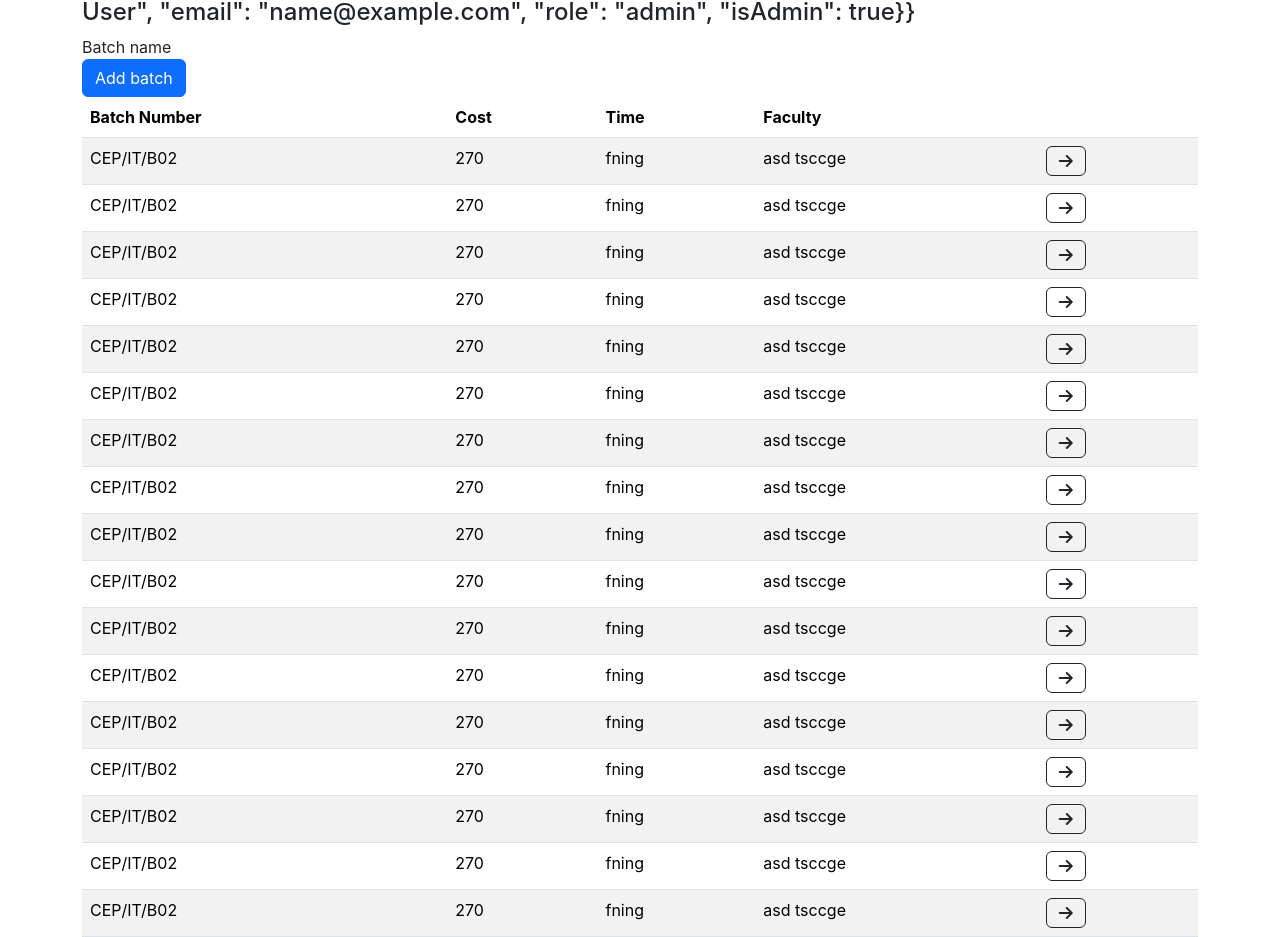
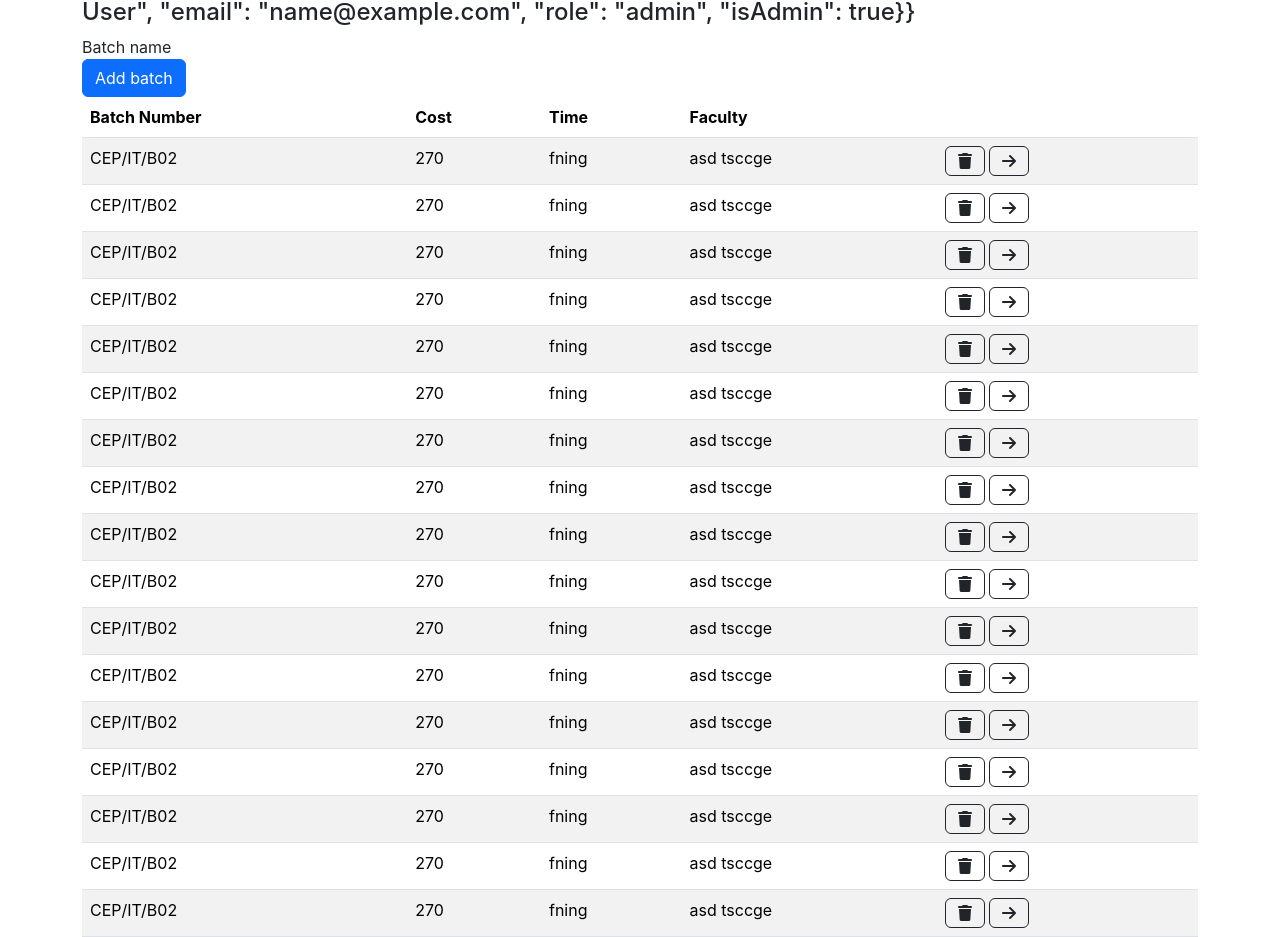
Before and after one commit to Rio-0912/CEP-frontend, a React (Create React App) app: page /batch in a window 1280 px wide. Shown: the part 432-1369 px from the top of the page. Built offline with nearby package versions, Linux system fonts and the light colour scheme; sample sign-in values are in the browser's storage.

Commit message:
Sunday Progress
Student Created, Dept and course got specific details

```diff
--- a/src/App.js
+++ b/src/App.js
@@ -5,12 +5,14 @@ import Login from './Components/Login';
 import Home from './Components/Home';
 import Course from './Components/Course';
 import Batches from './Components/Batches';
+import Students from './Components/Students'
 function App() {
   return (
     <>
       <BrowserRouter>
         <Routes>
           <Route path='/home' element={<Home/>} />
+          <Route path='/student' element={<Students/>} />
           <Route path='/batch' element={<Batches/>} />
           <Route path='/course' element={<Course/>} />
           <Route path='/' element={<Login/>} />
--- a/src/Components/BatchItem.js
+++ b/src/Components/BatchItem.js
@@ -21,119 +21,153 @@ const BatchItem = () => {
                             <td>270</td>
                             <td>fning</td>
                             <td>asd tsccge</td>
-                            <td> <Link class="fa-solid fa-arrow-right btn btn-outline-dark"></Link></td>
+                            <td>  <Link class="fa-solid fa-trash btn btn-outline-dark mx-1"></Link>
+                           <Link class="fa-solid fa-arrow-right btn btn-outline-dark" to={'/student'}></Link>
+                            </td>
                         </tr>
                         <tr>
                             <td>CEP/IT/B02</td>
                             <td>270</td>
                             <td>fning</td>
                             <td>asd tsccge</td>
-                            <td> <Link class="fa-solid fa-arrow-right btn btn-outline-dark"></Link></td>
+                            <td>  <Link class="fa-solid fa-trash btn btn-outline-dark mx-1"></Link>
+                            <Link class="fa-solid fa-arrow-right btn btn-outline-dark" to={'/student'}></Link>
+                            </td>
                         </tr>
                         <tr >
                             <td>CEP/IT/B02</td>
                             <td>270</td>
                             <td>fning</td>
                             <td>asd tsccge</td>
-                            <td> <Link class="fa-solid fa-arrow-right btn btn-outline-dark"></Link></td>
+                            <td>  <Link class="fa-solid fa-trash btn btn-outline-dark mx-1"></Link>
+                           <Link class="fa-solid fa-arrow-right btn btn-outline-dark" to={'/student'}></Link>
+                            </td>
                         </tr>
                         <tr>
                             <td>CEP/IT/B02</td>
                             <td>270</td>
                             <td>fning</td>
                             <td>asd tsccge</td>
-                            <td> <Link class="fa-solid fa-arrow-right btn btn-outline-dark"></Link></td>
+                            <td>  <Link class="fa-solid fa-trash btn btn-outline-dark mx-1"></Link>
+                           <Link class="fa-solid fa-arrow-right btn btn-outline-dark" to={'/student'}></Link>
+                            </td>
                         </tr>
                         <tr>
                             <td>CEP/IT/B02</td>
                             <td>270</td>
                             <td>fning</td>
                             <td>asd tsccge</td>
-                            <td> <Link class="fa-solid fa-arrow-right btn btn-outline-dark"></Link></td>
+                            <td>  <Link class="fa-solid fa-trash btn btn-outline-dark mx-1"></Link>
+                           <Link class="fa-solid fa-arrow-right btn btn-outline-dark" to={'/student'}></Link>
+                            </td>
                         </tr>
                         <tr>
                             <td>CEP/IT/B02</td>
                             <td>270</td>
                             <td>fning</td>
                             <td>asd tsccge</td>
-                            <td> <Link class="fa-solid fa-arrow-right btn btn-outline-dark"></Link></td>
+                            <td>  <Link class="fa-solid fa-trash btn btn-outline-dark mx-1"></Link>
+                           <Link class="fa-solid fa-arrow-right btn btn-outline-dark" to={'/student'}></Link>
+                            </td>
                         </tr>
                         <tr>
                             <td>CEP/IT/B02</td>
                             <td>270</td>
                             <td>fning</td>
                             <td>asd tsccge</td>
-                            <td> <Link class="fa-solid fa-arrow-right btn btn-outline-dark"></Link></td>
+                            <td>  <Link class="fa-solid fa-trash btn btn-outline-dark mx-1"></Link>
+                           <Link class="fa-solid fa-arrow-right btn btn-outline-dark" to={'/student'}></Link>
+                            </td>
                         </tr>
                         <tr>
                             <td>CEP/IT/B02</td>
                             <td>270</td>
                             <td>fning</td>
                             <td>asd tsccge</td>
-                            <td> <Link class="fa-solid fa-arrow-right btn btn-outline-dark"></Link></td>
+                            <td>  <Link class="fa-solid fa-trash btn btn-outline-dark mx-1"></Link>
+                           <Link class="fa-solid fa-arrow-right btn btn-outline-dark" to={'/student'}></Link>
+                            </td>
                         </tr>
                         <tr>
                             <td>CEP/IT/B02</td>
                             <td>270</td>
                             <td>fning</td>
                             <td>asd tsccge</td>
-                            <td> <Link class="fa-solid fa-arrow-right btn btn-outline-dark"></Link></td>
+                            <td>  <Link class="fa-solid fa-trash btn btn-outline-dark mx-1"></Link>
+                           <Link class="fa-solid fa-arrow-right btn btn-outline-dark" to={'/student'}></Link>
+                            </td>
                         </tr>
                         <tr>
                             <td>CEP/IT/B02</td>
                             <td>270</td>
                             <td>fning</td>
                             <td>asd tsccge</td>
-                            <td> <Link class="fa-solid fa-arrow-right btn btn-outline-dark"></Link></td>
+                            <td>  <Link class="fa-solid fa-trash btn btn-outline-dark mx-1"></Link>
+                           <Link class="fa-solid fa-arrow-right btn btn-outline-dark" to={'/student'}></Link>
+                            </td>
                         </tr>
                         <tr>
                             <td>CEP/IT/B02</td>
                             <td>270</td>
                             <td>fning</td>
                             <td>asd tsccge</td>
-                            <td> <Link class="fa-solid fa-arrow-right btn btn-outline-dark"></Link></td>
+                            <td>  <Link class="fa-solid fa-trash btn btn-outline-dark mx-1"></Link>
+                           <Link class="fa-solid fa-arrow-right btn btn-outline-dark" to={'/student'}></Link>
+                            </td>
                         </tr>
                         <tr>
                             <td>CEP/IT/B02</td>
                             <td>270</td>
                             <td>fning</td>
                             <td>asd tsccge</td>
-                            <td> <Link class="fa-solid fa-arrow-right btn btn-outline-dark"></Link></td>
+                            <td>  <Link class="fa-solid fa-trash btn btn-outline-dark mx-1"></Link>
+                           <Link class="fa-solid fa-arrow-right btn btn-outline-dark" to={'/student'}></Link>
+                            </td>
                         </tr>
                         <tr>
                             <td>CEP/IT/B02</td>
                             <td>270</td>
                             <td>fning</td>
                             <td>asd tsccge</td>
-                            <td> <Link class="fa-solid fa-arrow-right btn btn-outline-dark"></Link></td>
+                            <td>  <Link class="fa-solid fa-trash btn btn-outline-dark mx-1"></Link>
+                           <Link class="fa-solid fa-arrow-right btn btn-outline-dark" to={'/student'}></Link>
+                            </td>
                         </tr>
                         <tr>
                             <td>CEP/IT/B02</td>
                             <td>270</td>
                             <td>fning</td>
                             <td>asd tsccge</td>
-                            <td> <Link class="fa-solid fa-arrow-right btn btn-outline-dark"></Link></td>
+                            <td>  <Link class="fa-solid fa-trash btn btn-outline-dark mx-1"></Link>
+                           <Link class="fa-solid fa-arrow-right btn btn-outline-dark" to={'/student'}></Link>
+                            </td>
                         </tr>
                         <tr>
                             <td>CEP/IT/B02</td>
                             <td>270</td>
                             <td>fning</td>
                             <td>asd tsccge</td>
-                            <td> <Link class="fa-solid fa-arrow-right btn btn-outline-dark"></Link></td>
+                            <td>  <Link class="fa-solid fa-trash btn btn-outline-dark mx-1"></Link>
+                           <Link class="fa-solid fa-arrow-right btn btn-outline-dark" to={'/student'}></Link>
+                            </td>
                         </tr>
                         <tr>
                             <td>CEP/IT/B02</td>
                             <td>270</td>
                             <td>fning</td>
                             <td>asd tsccge</td>
-                            <td> <Link class="fa-solid fa-arrow-right btn btn-outline-dark"></Link></td>
+                            <td>  <Link class="fa-solid fa-trash btn btn-outline-dark mx-1"></Link>
+                           <Link class="fa-solid fa-arrow-right btn btn-outline-dark" to={'/student'}></Link>
+                            </td>
                         </tr>
                         <tr>
                             <td>CEP/IT/B02</td>
                             <td>270</td>
                             <td>fning</td>
                             <td>asd tsccge</td>
-                            <td> <Link class="fa-solid fa-arrow-right btn btn-outline-dark"></Link></td>
+                            <td>  <Link class="fa-solid fa-trash btn btn-outline-dark mx-1"></Link>
+                           <Link class="fa-solid fa-arrow-right btn btn-outline-dark" to={'/student'}></Link>
+                            </td>
                         </tr>
 
 
--- a/src/Components/Modal.js
+++ b/src/Components/Modal.js
@@ -9,7 +9,7 @@ const Modal = ({ addDept }) => {
     // Create a ref for the modal element
     const modalRef = useRef();
 
-    const getsems = async (e) => {
+    const addDepartment = async (e) => {
         e.preventDefault();
 
         try {
@@ -50,7 +50,7 @@ const Modal = ({ addDept }) => {
                             <button type="button" className="btn-close" data-bs-dismiss="modal" aria-label="Close" ref={modalRef}></button>
                         </div>
                         <div className="modal-body">
-                            <form onSubmit={getsems}>
+                            <form onSubmit={addDepartment}>
                                 <div className="mb-3">
                                     <label htmlFor="exampleInputEmail1" className="form-label">Department Name</label>
                                     <input
--- /dev/null
+++ b/src/Components/Students.js
@@ -0,0 +1,17 @@
+import React from 'react'
+import Auth from '../Middleware/auth'
+import Navbar from './Navbar'
+
+const Students = () => {
+    return (
+        <div>
+            <Navbar />
+            <div className='container'>
+              <h4><Auth /></h4>
+                <h5>Tis is studen</h5>
+            </div>
+        </div>
+    )
+}
+
+export default Students
```
Also changed, not shown: src/Components/Course.js (+86 -15 lines), src/Components/CourseItem.js (+31 -78 lines), src/Components/CourseModal.js (+45 -18 lines), src/Components/DeptItem.js (+9 -2 lines), src/Components/AddStudent.js (added), src/Components/StudentView.js (added).
